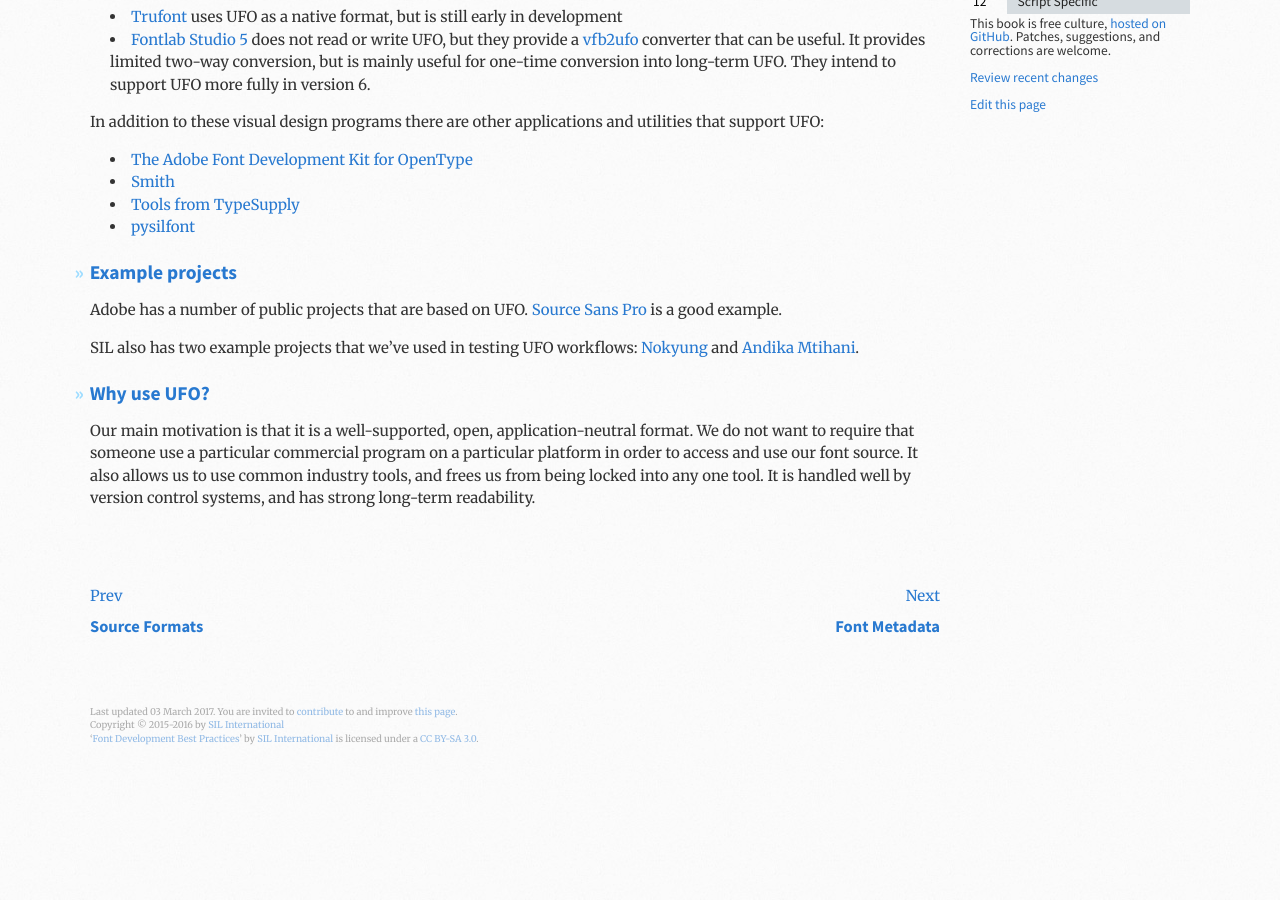
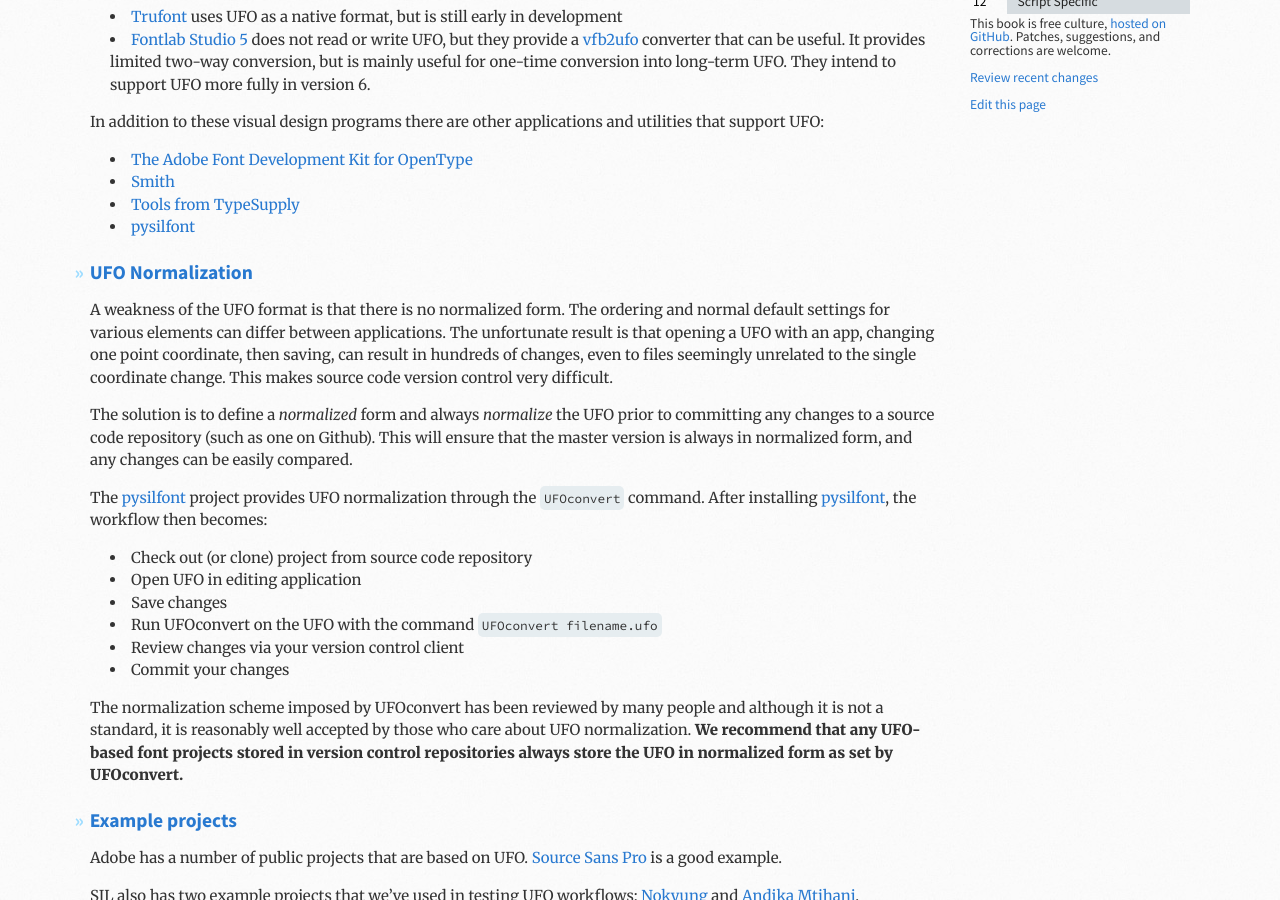
Before and after one commit to silnrsi/FDBP, a Jekyll site: the page built from en-US/UFO.md, in a window 1280 px wide and 900 px high, scrolled down 1002 px. Built offline with Jekyll 4.4.1, drawn with Linux system fonts in a browser that asks for light colours; before the commit the page ends 1826 px from its top, so only the background shows below that.

Commit message:
Adding info on UFO normalization

```diff
--- a/en-US/UFO.md
+++ b/en-US/UFO.md
@@ -43,6 +43,23 @@ In addition to these visual design programs there are other applications and uti
 - [Tools from TypeSupply][TypeSupply]
 - [pysilfont]
 
+## UFO Normalization
+
+A weakness of the UFO format is that there is no normalized form. The ordering and normal default settings for various elements can differ between applications. The unfortunate result is that opening a UFO with an app, changing one point coordinate, then saving, can result in hundreds of changes, even to files seemingly unrelated to the single coordinate change. This makes source code version control very difficult.
+
+The solution is to define a *normalized* form and always *normalize* the UFO prior to committing any changes to a source code repository (such as one on Github). This will ensure that the master version is always in normalized form, and any changes can be easily compared.
+
+The [pysilfont] project provides UFO normalization through the `UFOconvert` command. After installing [pysilfont], the workflow then becomes:
+
+- Check out (or clone) project from source code repository
+- Open UFO in editing application
+- Save changes
+- Run UFOconvert on the UFO with the command `UFOconvert filename.ufo`
+- Review changes via your version control client
+- Commit your changes
+
+The normalization scheme imposed by UFOconvert has been reviewed by many people and although it is not a standard, it is reasonably well accepted by those who care about UFO normalization. **We recommend that any UFO-based font projects stored in version control repositories always store the UFO in normalized form as set by UFOconvert.**
+
 ## Example projects
 
 Adobe has a number of public projects that are based on UFO. [Source Sans Pro] is a good example.
```
